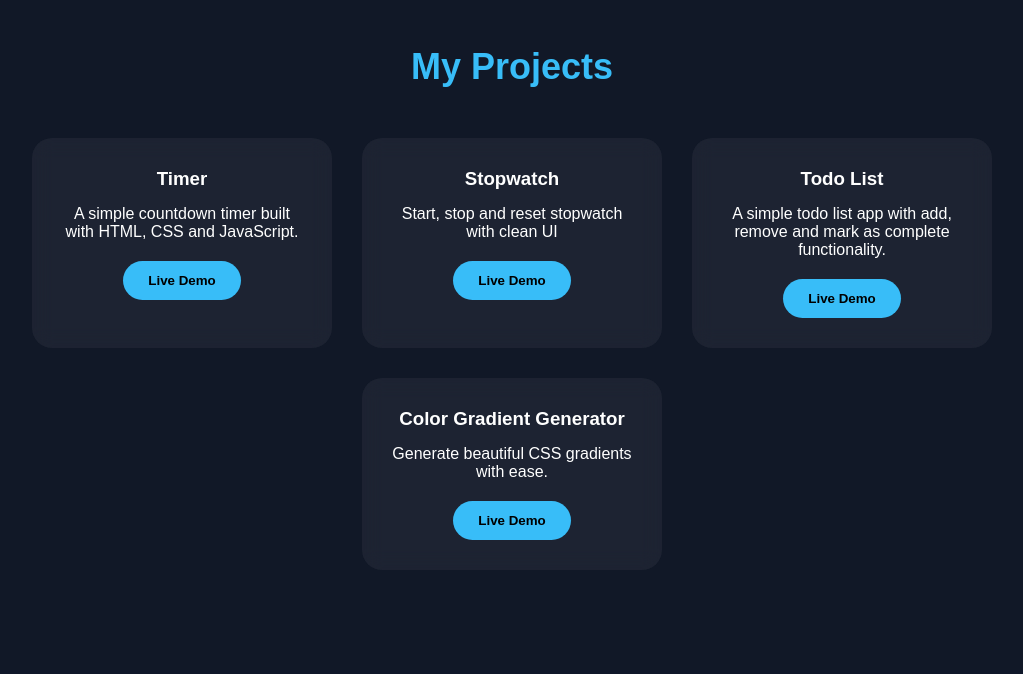
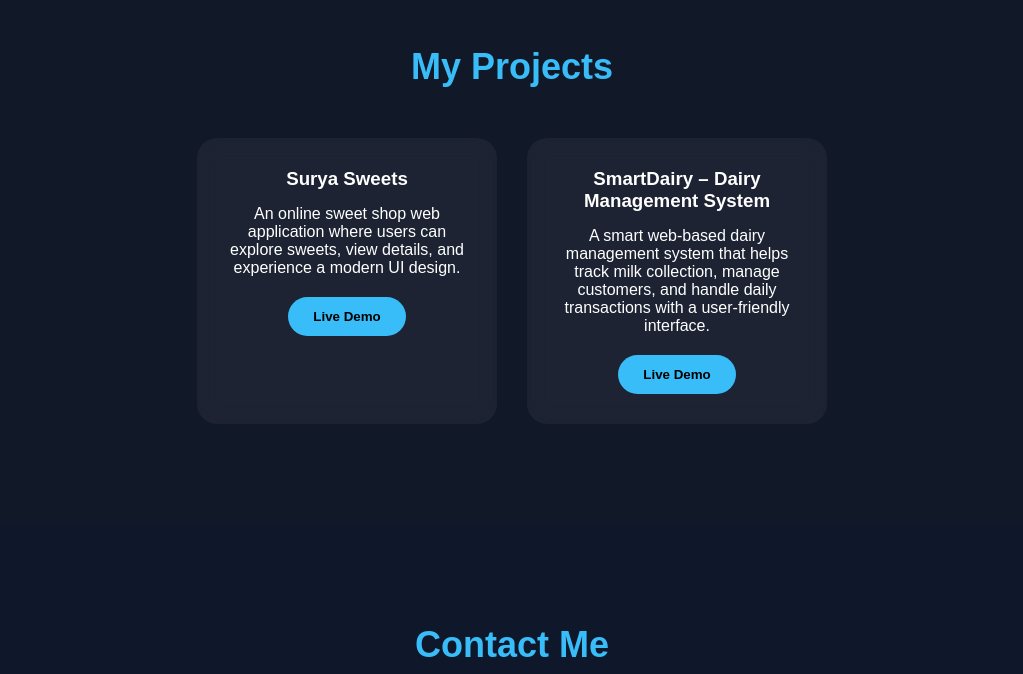
Before and after one commit to Surya4374/My-Portfolio-Page, a plain HTML site: page index.html in a window 1280 px wide. Shown: the part 1160-1834 px from the top of the page, without its empty margins (128-1151 px from the left). Drawn offline with Linux system fonts and the light colour scheme.

Commit message:
Revise portfolio section with new project entries
Updated portfolio section with new projects and descriptions.

```diff
--- a/index.html
+++ b/index.html
@@ -51,17 +51,21 @@
     <section class="portfolio animate-fade" id="portfolio">
         <h2>My Projects</h2>
         <div class="project-container">
-            <div class="project-card animate-slide">
-                <h3>Timer</h3>
-                <p>A simple countdown timer built with HTML, CSS and JavaScript.</p>
-                <a href="https://surya4374.github.io/Timer/" target="_blank"><button class="btn">Live Demo</button></a>
-            </div>
-            <div class="project-card animate-slide">
-                <h3>Stopwatch</h3>
-                <p>Start, stop and reset stopwatch with clean UI</p>
-                <a href="https://surya4374.github.io/Digital-Clock/" target="_blank"><button class="btn">Live Demo</button></a>
-            </div>
-            <div class="project-card animate-slide">
+               <div class="project-card animate-slide">
+    <h3>Surya Sweets</h3>
+    <p>An online sweet shop web application where users can explore sweets, view details, and experience a modern UI design.</p>
+    <a href="https://surya4374.github.io/SuryaSweets/" target="_blank">
+        <button class="btn">Live Demo</button>
+    </a>
+</div>
+             <div class="project-card animate-slide">
+    <h3>SmartDairy – Dairy Management System</h3>
+    <p>A smart web-based dairy management system that helps track milk collection, manage customers, and handle daily transactions with a user-friendly interface.</p>
+    <a href="https://surya4374.github.io/Smart-Dairy/" target="_blank">
+        <button class="btn">Live Demo</button>
+    </a>
+</div>
+            <!-- <div class="project-card animate-slide">
                 <h3>Todo List</h3>
                 <p>A simple todo list app with add, remove and mark as complete functionality.</p>
                 <a href="https://surya4374.github.io/Todo-/" target="_blank"><button class="btn">Live Demo</button></a>
@@ -70,7 +74,7 @@
                 <h3>Color Gradient Generator</h3>
                 <p>Generate beautiful CSS gradients with ease.</p>
                 <a href="https://surya4374.github.io/gradient-generator/" target="_blank"><button class="btn">Live Demo</button></a>
-            </div>
+            </div> -->
         </div>
     </section>
 
```
